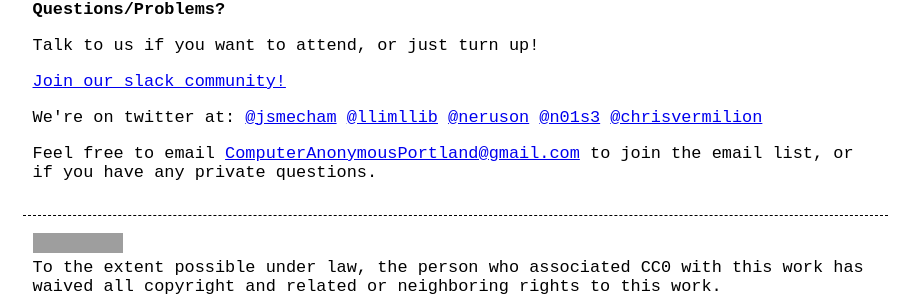
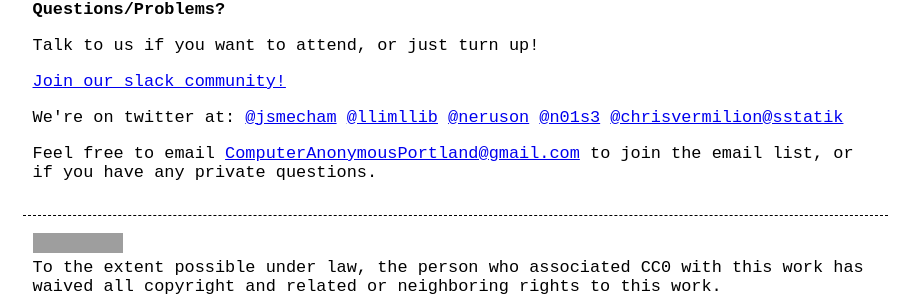
Before and after one commit to computeranonymous/computer, a Jekyll site: the page built from us_portland.html, in a window 1280 px wide. Shown: the part 380-680 px from the top of the page, without its empty margins (185-1094 px from the left). Built offline with Jekyll 4.4.1, drawn with Linux system fonts in a browser that asks for light colours; grey boxes are pictures that could not be loaded.

Commit message:
One more PWM tweeter

```diff
--- a/us_portland.html
+++ b/us_portland.html
@@ -22,6 +22,6 @@
 
 <p><a href="http://portland-ca-slackin.herokuapp.com">Join our slack community!</a></p>
 
-<p>We're on twitter at: <a href="https://twitter.com/jsmecham">@jsmecham</a> <a href="https://twitter.com/llimllib">@llimllib</a> <a href="https://twitter.com/neruson">@neruson</a> <a href="https://twitter.com/n01s3">@n01s3</a> <a href="https://twitter.com/chrisvermilion">@chrisvermilion</a>
+<p>We're on twitter at: <a href="https://twitter.com/jsmecham">@jsmecham</a> <a href="https://twitter.com/llimllib">@llimllib</a> <a href="https://twitter.com/neruson">@neruson</a> <a href="https://twitter.com/n01s3">@n01s3</a> <a href="https://twitter.com/chrisvermilion">@chrisvermilion</a><a href="https://twitter.com/sstatik">@sstatik</a>
 
 <p>Feel free to email <a href="mailto:ComputerAnonymousPortland@gmail.com">ComputerAnonymousPortland@gmail.com</a> to join the email list, or if you have any private questions.</p>
```
